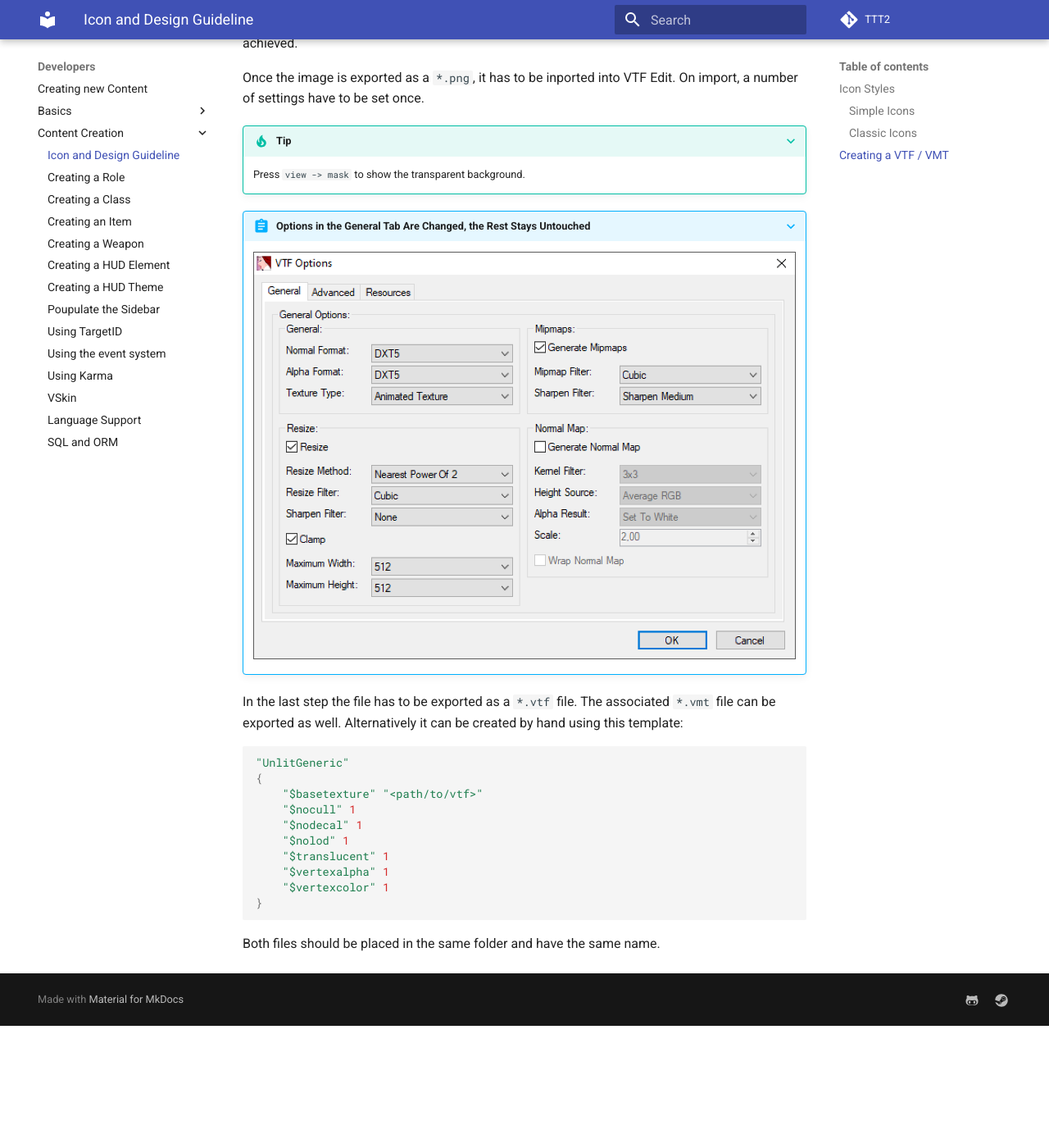
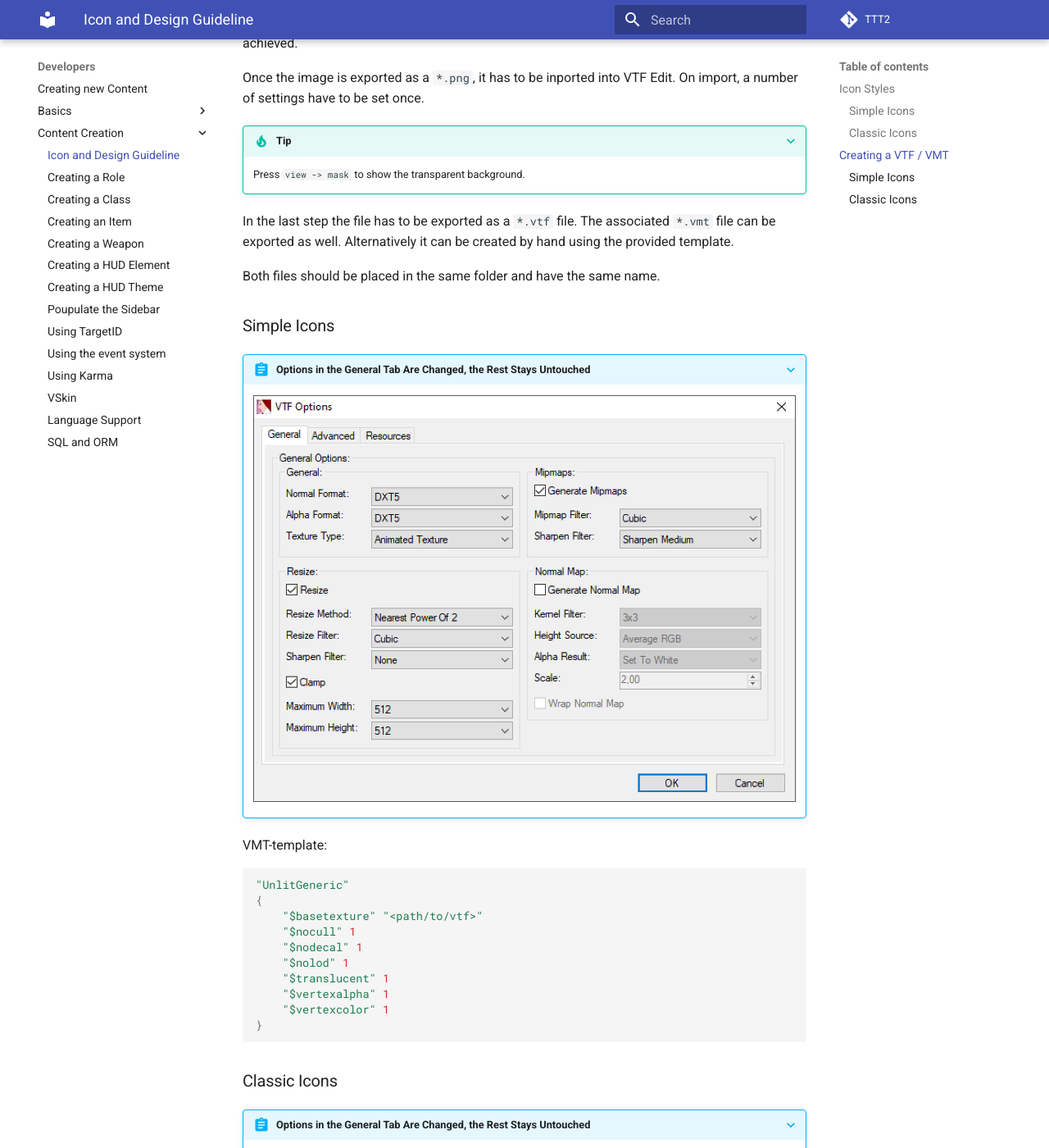
Before and after one commit to TTT-2/docs, an MkDocs documentation site: the page built from docs/developers/content-creation/icon-and-design-guideline.md, in a window 1280 px wide and 1400 px high, scrolled down 2459 px. Shown: the whole window at 82% size. Built offline with MkDocs 1.6.1 and Material for MkDocs 9.7.7, drawn with Linux system fonts in a browser that asks for light colours; comment, search, counter and statistics services are not loaded; before the commit the page ends 3710 px from its top, so only the background shows below that; some of the changed text lies outside the part shown.

Commit message:
updated vtf description

````diff
--- a/docs/developers/content-creation/icon-and-design-guideline.md
+++ b/docs/developers/content-creation/icon-and-design-guideline.md
@@ -48,22 +48,43 @@ Once the image is exported as a `*.png`, it has to be inported into VTF Edit. On
 ???+ tip
     Press `view -> mask` to show the transparent background.
 
+In the last step the file has to be exported as a `*.vtf` file. The associated `*.vmt` file can be exported as well. Alternatively it can be created by hand using the provided template.
+
+Both files should be placed in the same folder and have the same name.
+
+### Simple Icons
+
 ???+ abstract "Options in the General Tab Are Changed, the Rest Stays Untouched"
     ![Icon VTF Options](../../assets/images/article/vtf_settings.png)
 
-In the last step the file has to be exported as a `*.vtf` file. The associated `*.vmt` file can be exported as well. Alternatively it can be created by hand using this template:
+VMT-template:
 
 ```json
 "UnlitGeneric"
 {
-	"$basetexture" "<path/to/vtf>"
-	"$nocull" 1
-	"$nodecal" 1
-	"$nolod" 1
-	"$translucent" 1
-	"$vertexalpha" 1
-	"$vertexcolor" 1
+    "$basetexture" "<path/to/vtf>"
+    "$nocull" 1
+    "$nodecal" 1
+    "$nolod" 1
+    "$translucent" 1
+    "$vertexalpha" 1
+    "$vertexcolor" 1
 }
 ```
 
-Both files should be placed in the same folder and have the same name.
+### Classic Icons
+
+???+ abstract "Options in the General Tab Are Changed, the Rest Stays Untouched"
+    ![Icon VTF Options](../../assets/images/article/vtf_settings_2.png)
+
+VMT-template:
+
+```json
+"UnlitGeneric"
+{
+    "$basetexture" "<path/to/vtf>"
+    "$translucent" 1
+    "$vertexalpha" 1
+    "$vertexcolor" 1
+}
+```
````
Also changed, not shown: docs/assets/images/article/vtf_settings_2.png (added).
